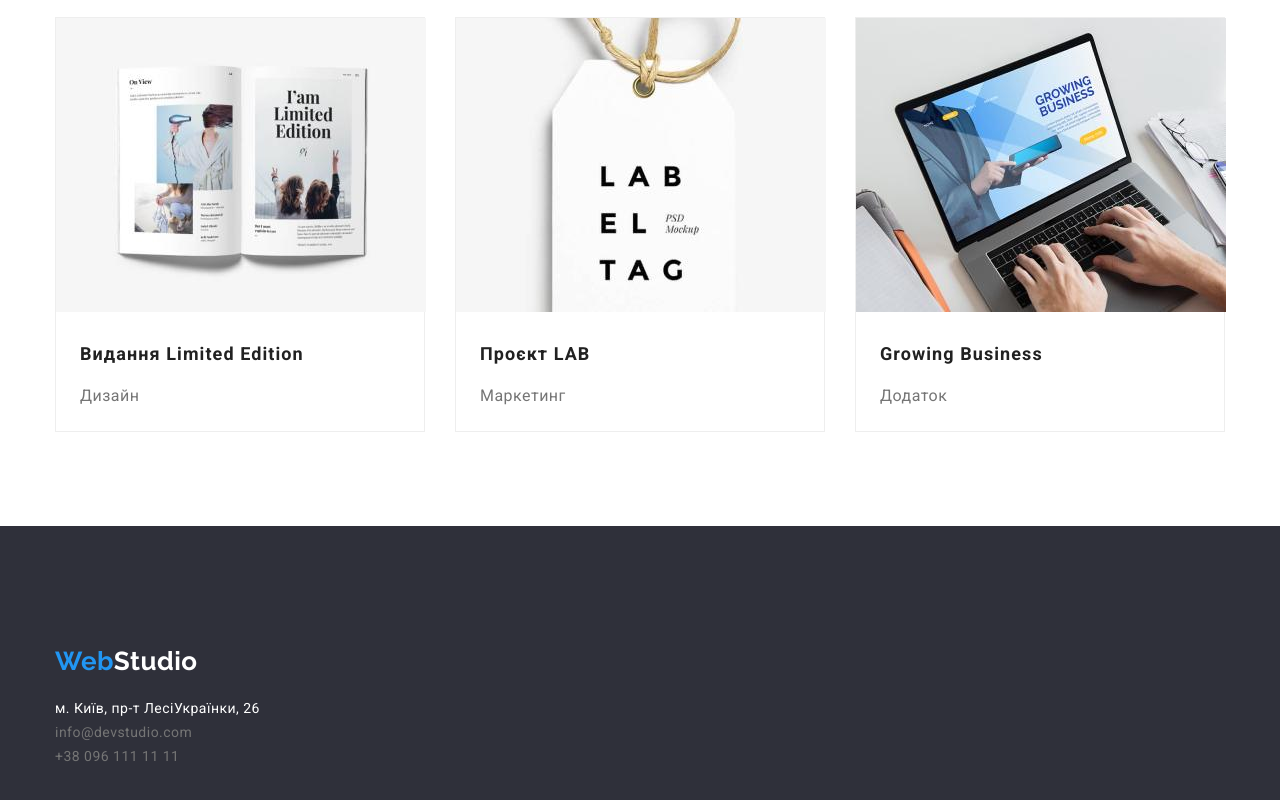
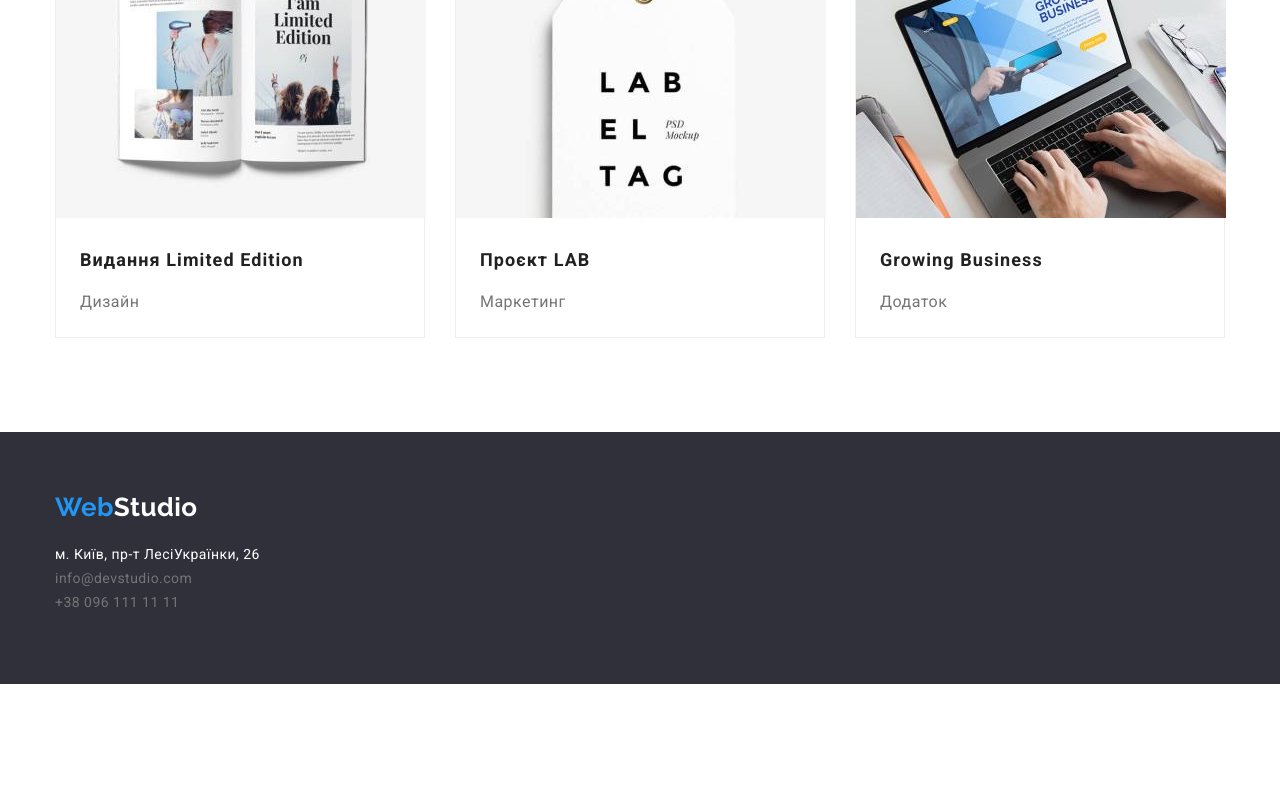
Before and after one commit to Nataliia-84/goit-markup-hw-03, a plain HTML site: page portfolio.html in a window 1280 px wide. Shown: the part 1218-2018 px from the top of the page. After the commit the page ends 1902 px from the top, so only its background shows below. Drawn offline with nearby package versions, Linux system fonts and the light colour scheme.

Commit message:
виправила падінги у футері і прибрала падінг топ у list.menu

```diff
--- a/css/styles.css
+++ b/css/styles.css
@@ -336,7 +336,7 @@ display: block;
 .conteiner.footer{
     display: block;
 }
-.footer{
+.footeer{
     background-color:var(--color-bgd-hero);
     padding-top: 60px;
     padding-bottom: 60px;
@@ -400,7 +400,7 @@ display: block;
     justify-content: center;
     margin-top: 0;
     margin-bottom: 0;
-    padding-top: 94px;
+    /* padding-top: 94px; */
     padding-bottom: 50px;
     }
 
--- a/portfolio.html
+++ b/portfolio.html
@@ -119,7 +119,7 @@
         </section>
     </main>
         <!-- футер -->
-    <footer class="footer">
+    <footer class="footeer">
         <div class="conteiner footer">
             <a lang="en" href="./index.html" class="logo">Web<span class="logo disc">Studio</span></a>
                 <address class="conteiner addres">
```
Also changed, not shown: index.html (+1 -1 lines).
